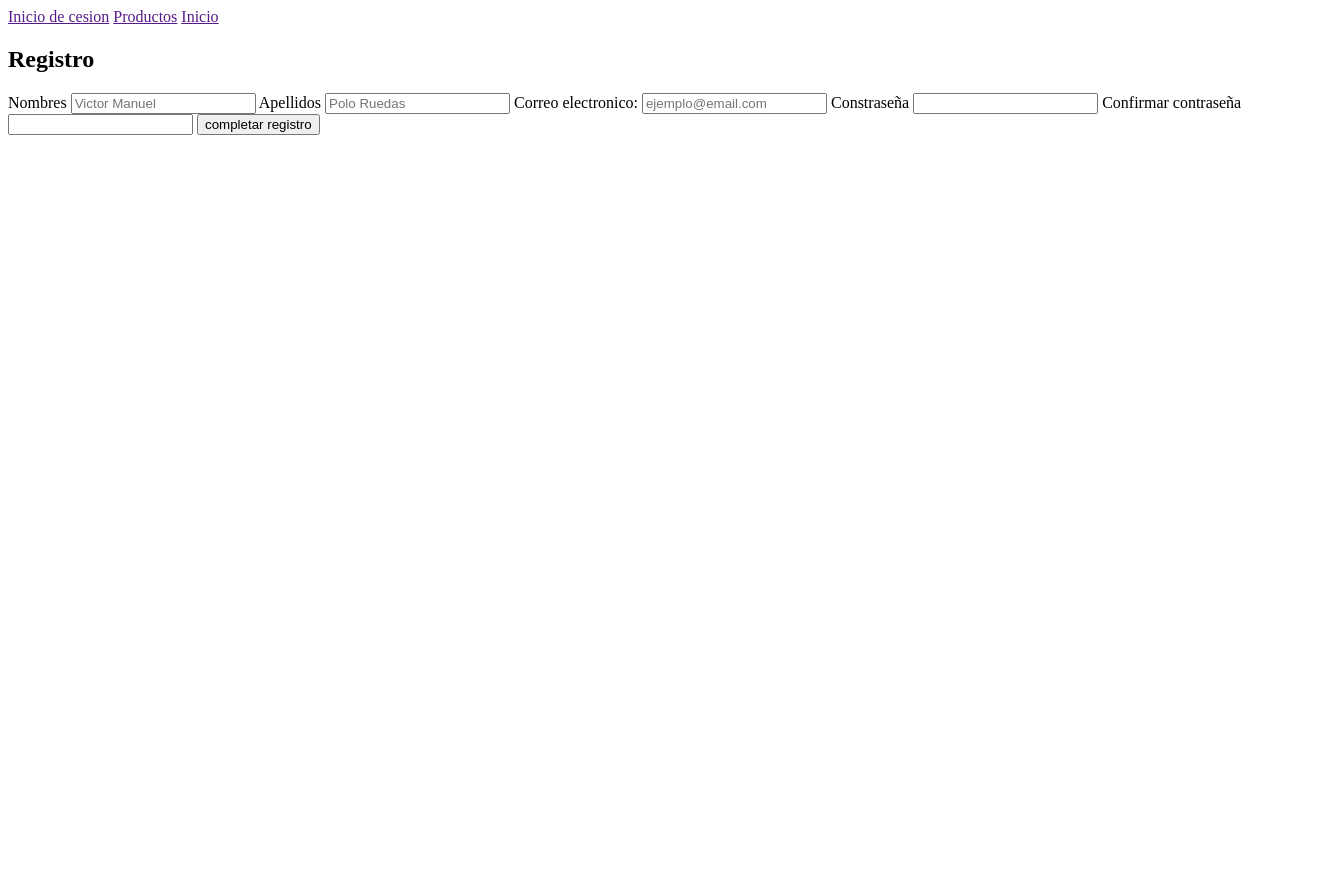
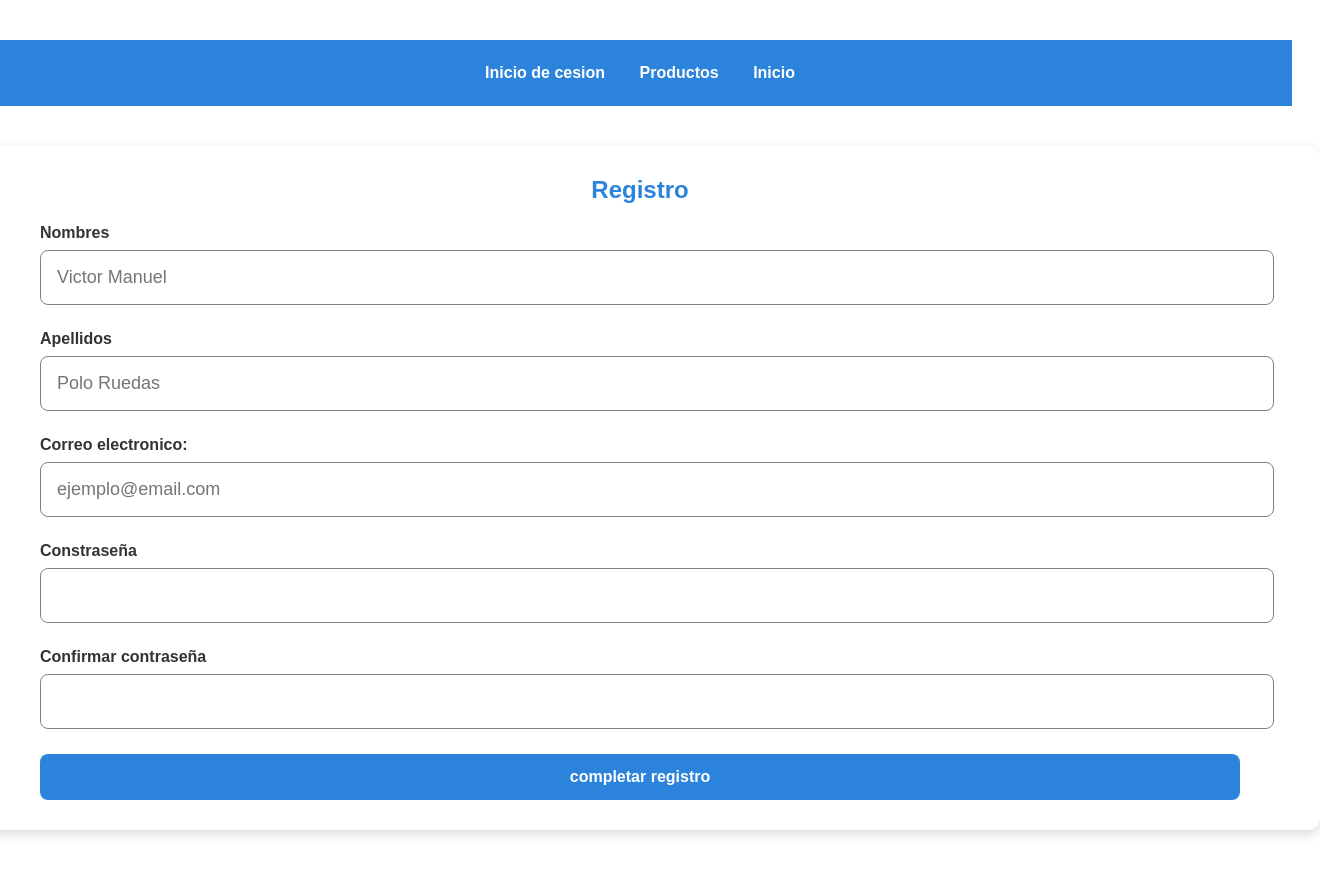
Before and after one commit to Marinalzate/Banco_App, a plain HTML site: page registro.html in a window 1280 px wide. Shown: the whole page, 1320 px wide, since content can reach past the window. Before the commit the page ends 800 px from the top, so only its background shows below. Drawn offline with Linux system fonts and the light colour scheme.

Commit message:
Css a registro

```diff
--- a/css files/Style.css
+++ b/css files/Style.css
@@ -14,7 +14,6 @@
     background-color: #2b83db;
     padding: 15px 32px;
     text-align: center;
-
 
  }
 
--- /dev/null
+++ b/css files/registro.css
@@ -0,0 +1,102 @@
+*{
+    margin: 0;
+    padding: 0;
+    box-sizing: 0;
+}
+
+body {
+  font-family: sans-serif;
+  background-color: #fff;
+  padding: 40px;
+  display: flex;
+  flex-direction: column;
+  align-items: center;
+}
+nav {
+    background-color:#2b83db;
+    padding: 24px 52px;
+     text-align: center;
+     margin-bottom: 40px;
+     width: 100%;
+}
+
+ nav a {
+    color: white;
+    margin: 0 15px;
+    text-decoration: none;
+    font-weight: bold;
+    font-size: 16px;
+    /* Aplicamos la transición a 'color' y 'font-size' */
+    /*ease-in: La animación comienza lentamente y luego acelera hacia el final */
+    transition: color 0.3s ease-in-out, font-size 0.3s ease-in-out;
+
+ }
+ nav a:hover {
+    color: #080808;
+     font-size: 24px;
+ }
+
+ form {
+    background-color: #fff;
+    padding: 30px 80px;
+    border-radius: 12px;
+     box-shadow: 0 4px 12px rgba(0, 0, 0, 0.15);
+     width: 100%;
+     max-width: 1200px;
+ }
+
+ form h2 {
+    margin-bottom: 20px;
+    color:#2b83db ;
+    text-align: center;
+ }
+
+ form label {
+    display: block;
+    margin-bottom: 8px;
+    font-weight: 700;
+    color: #333;
+
+ }
+
+ form input[type="text"],
+ form input[type="email"],
+ form input[type="password"]{
+    width: 100%;
+    padding: 16px;
+    margin-bottom: 25px;
+    border: 1px solid #818080;
+    border-radius: 8px;
+    font-size: 18px;
+
+ }
+
+ form input:focus {
+  border: 1px solid #2b83db;
+  outline: none;
+}
+
+ form input[type="text"]:hover,
+ form input[type="email"]:hover,
+ form input[type="password"]:hover{
+border: 1px solid #2b83db;
+ }
+
+ form input[type="submit"] {
+  background-color: #2b83db;
+  color: white;
+  border: none;
+  padding: 14px 20px;
+  border-radius: 8px;
+  font-size: 16px;
+  font-weight: bold;
+  width: 100%;
+  cursor: pointer;
+  transition: background-color 0.3s ease;
+}
+
+form input[type="submit"]:hover {
+  background-color: #1d65b0;
+  color: #080808;
+  font-size: 20px;
+}
--- a/registro.html
+++ b/registro.html
@@ -5,6 +5,8 @@
     <meta name="viewport" content="width=device-width, initial-scale=1.0">
      <link rel="icon" href="YJVBANK img/banking-bill-card-svgrepo-com (1).svg" >
     <title>YJVBANK</title>
+        <link rel="stylesheet" href="/css files/registro.css">
+
 </head>
 <body>
     <nav>
@@ -34,5 +36,7 @@
         <input type="submit" value="completar registro">
     </form>
 
+
+
 </body>
 </html>
```
